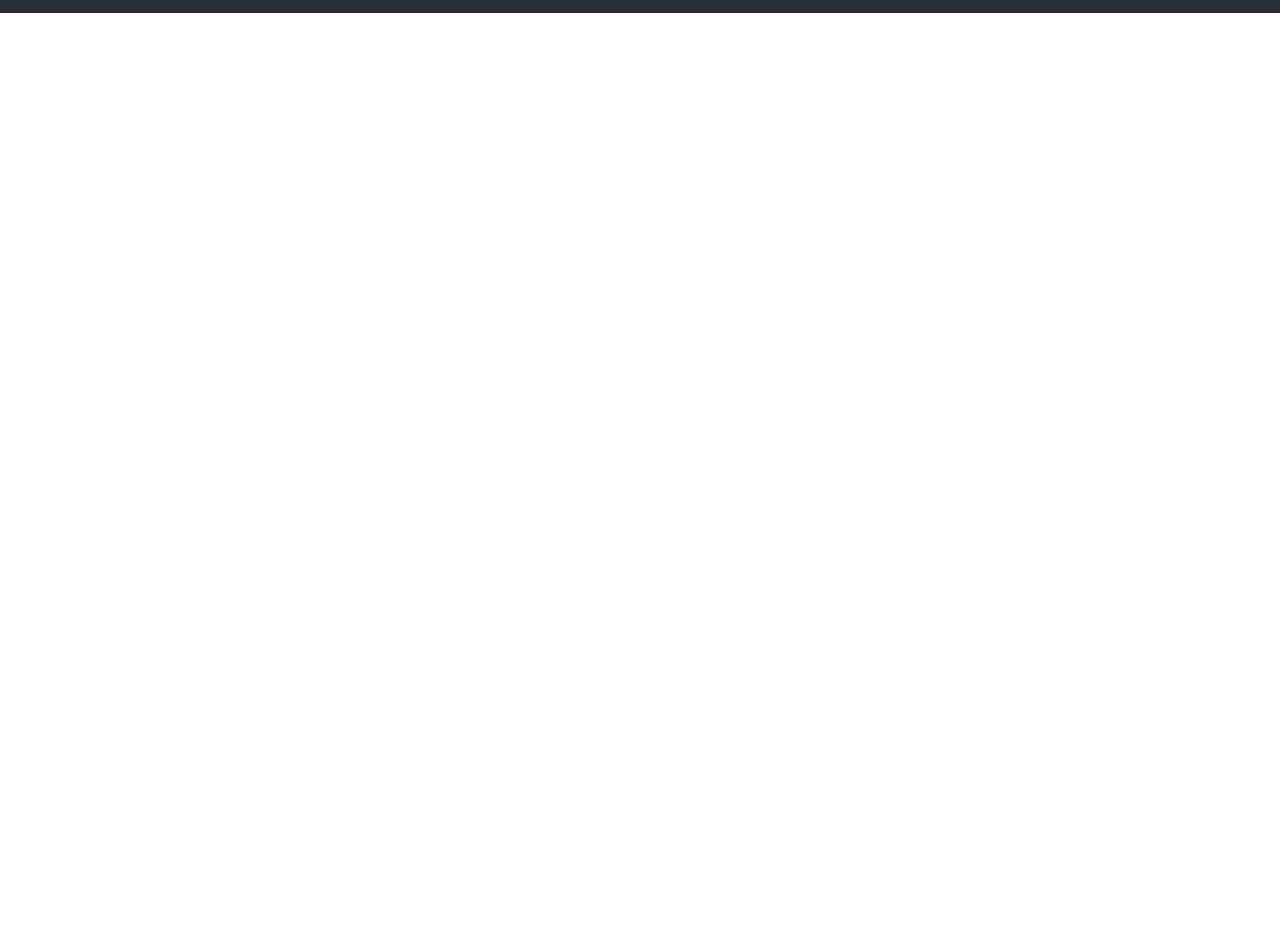
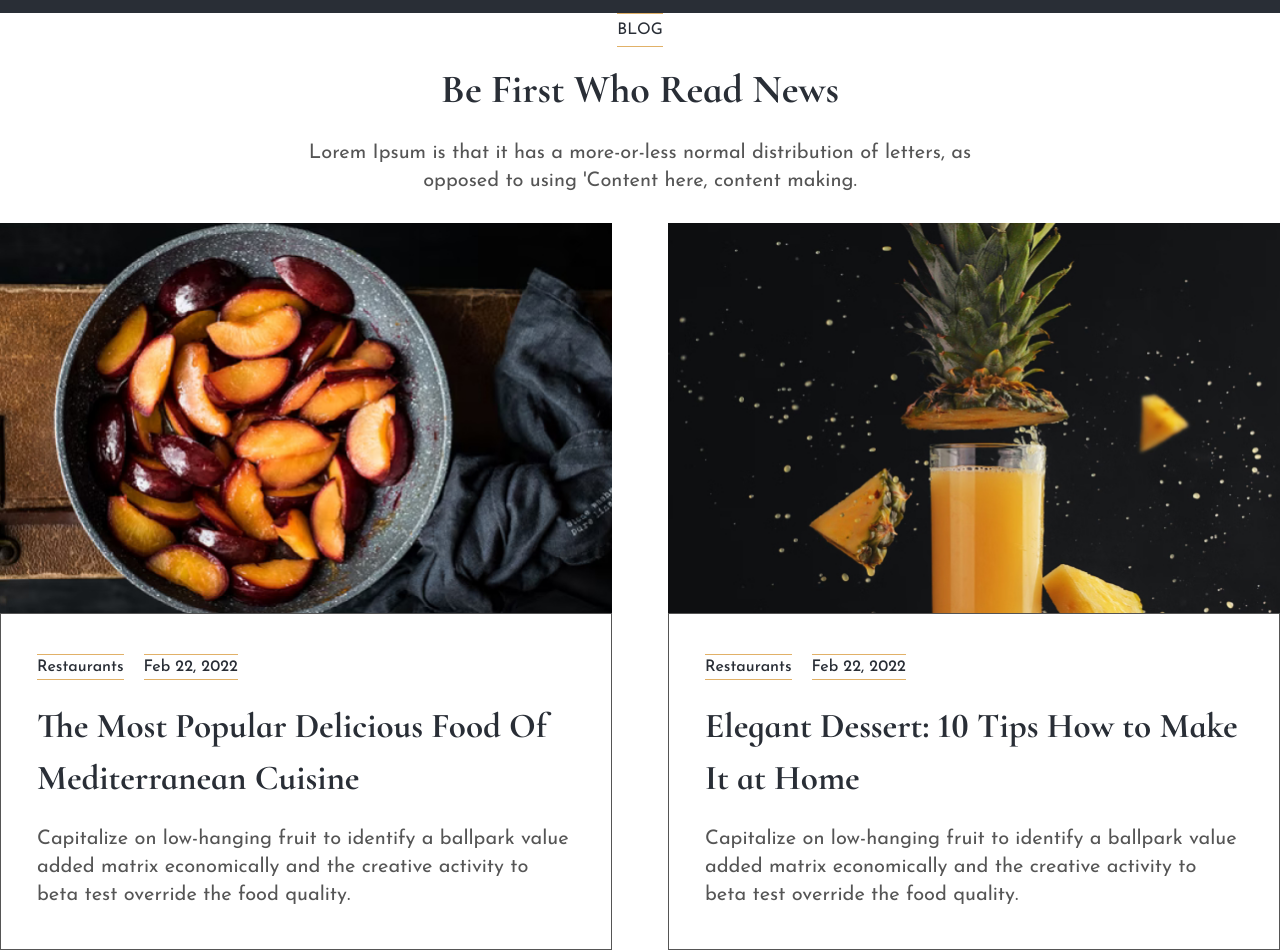
Before and after one commit to promahbubul/restaurant-student-project, a React (Vite) app: page / in a window 1280 px wide. Shown: the part 7380-8330 px from the top of the page. Before the commit the page ends 7393 px from the top, so only its background shows below. Built offline with nearby package versions, Linux system fonts and the light colour scheme.

Commit message:
Blog section compnent create [Home page]

```diff
--- /dev/null
+++ b/src/components/Blog/BlogCard/index.jsx
@@ -0,0 +1,27 @@
+/* eslint-disable react/prop-types */
+const BlogCard = ({ img, title, description, date, restaurant }) => {
+  return (
+    <div className="">
+      <div className=" h-[390px]  ">
+        <img src={img} alt="" className="object-cover  w-full h-full" />
+      </div>
+      <div className="py-10 px-9 border border-darkCream">
+        <div className="flex flex-row gap-5 items-center">
+          <p className="font-medium text-dark text-base font-josefin border-y border-cream">
+            {restaurant}
+          </p>
+          <p className="font-medium text-dark text-base font-josefin border-y border-cream">
+            {date}
+          </p>
+        </div>
+        <h1 className="text-dark font-cormorant text-[35px] font-bold my-5">
+          {title}
+        </h1>
+        <p className="font-josefin font-normal text-xl text-darkCream">
+          {description}
+        </p>
+      </div>
+    </div>
+  );
+};
+export default BlogCard;
--- /dev/null
+++ b/src/components/Blog/index.jsx
@@ -0,0 +1,36 @@
+import { blogData } from "../../constant/home.constant";
+import BlogCard from "./BlogCard";
+
+const Blog = () => {
+  return (
+    <section className="container  mx-auto">
+      {/* Heading */}
+      <div className="max-w-[700px]   mx-auto text-center">
+        <h3 className="font-josefin uppercase text-base text-dark border-y inline-block py-1 border-cream">
+          Blog
+        </h3>
+        <h2 className="text-dark text-[40px] font-cormorant font-bold mt-3 mb-5">
+          Be First Who Read News
+        </h2>
+        <p className="text-xl font-josefin font-normal text-darkCream mb-7">
+          {`Lorem Ipsum is that it has a more-or-less normal distribution of letters, as opposed to using 'Content here, content making.`}
+        </p>
+      </div>
+      {/* Blog Container */}
+      <div className="flex flex-row gap-14">
+        {/* card 1 */}
+        {blogData.map((post) => (
+          <BlogCard
+            key={post.id}
+            date={post.date}
+            description={post.description}
+            img={post.img}
+            restaurant={post.restaurant}
+            title={post.title}
+          />
+        ))}
+      </div>
+    </section>
+  );
+};
+export default Blog;
--- a/src/components/PopularDishes/index.jsx
+++ b/src/components/PopularDishes/index.jsx
@@ -3,7 +3,6 @@ import OutlineButton from "../OulineButton";
 import DishCard from "./DishCard";
 
 const PopularDishes = () => {
-  console.log(popularDishesData);
   return (
     <div className="container  mx-auto mt-20">
       {/* Heading */}
--- a/src/constant/home.constant.js
+++ b/src/constant/home.constant.js
@@ -8,6 +8,8 @@ import popularDishImage1 from "../assets/images/popular-dishes/popular-dish-1.pn
 import popularDishImage2 from "../assets/images/popular-dishes/popular-dish-2.jpg";
 import popularDishImage3 from "../assets/images/popular-dishes/popular-dish-3.jpg";
 import popularDishImage4 from "../assets/images/popular-dishes/popular-dish-4.jpg";
+import blogImage1 from "../assets/images/blog/blog-image-1.jpg";
+import blogImage2 from "../assets/images/blog/blog-image-2.jpg";
 
 const storyList = [
   {
@@ -92,4 +94,25 @@ const popularDishesData = [
   },
 ];
 
-export { storyList, testimonialData, popularDishesData };
+const blogData = [
+  {
+    id: 1,
+    title: "The Most Popular Delicious Food Of Mediterranean Cuisine",
+    description:
+      "Capitalize on low-hanging fruit to identify a ballpark value added matrix economically and the creative activity to beta test override the food quality.",
+    img: blogImage1,
+    date: "Feb 22, 2022",
+    restaurant: "Restaurants",
+  },
+  {
+    id: 2,
+    title: "Elegant Dessert: 10 Tips How to Make It at Home",
+    description:
+      "Capitalize on low-hanging fruit to identify a ballpark value added matrix economically and the creative activity to beta test override the food quality.",
+    img: blogImage2,
+    date: "Feb 22, 2022",
+    restaurant: "Restaurants",
+  },
+];
+
+export { storyList, testimonialData, popularDishesData, blogData };
--- a/src/pages/Home/index.jsx
+++ b/src/pages/Home/index.jsx
@@ -1,4 +1,5 @@
 import Banner from "../../components/Banner";
+import Blog from "../../components/Blog";
 import Header from "../../components/Header";
 import Menu from "../../components/Menu";
 import OurGreatServices from "../../components/OurGreatServices";
@@ -18,6 +19,7 @@ const Home = () => {
       <SpecialOffer />
       <PopularDishes />
       <OurGreatServices />
+      <Blog />
     </div>
   );
 };
```
Also changed, not shown: src/components/Story/Card/index.jsx (+5 -4 lines), src/assets/images/blog/blog-image-1.jpg (added), src/assets/images/blog/blog-image-2.jpg (added).
